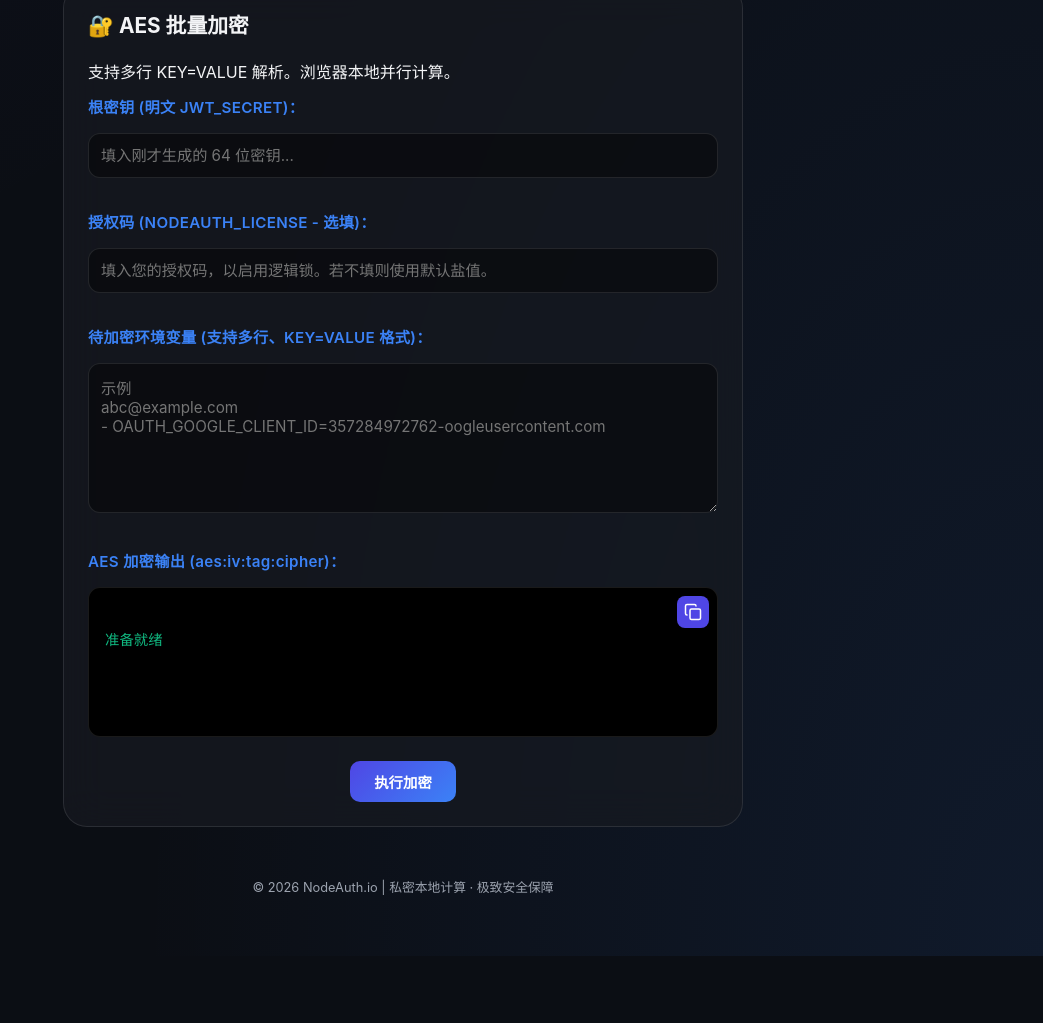
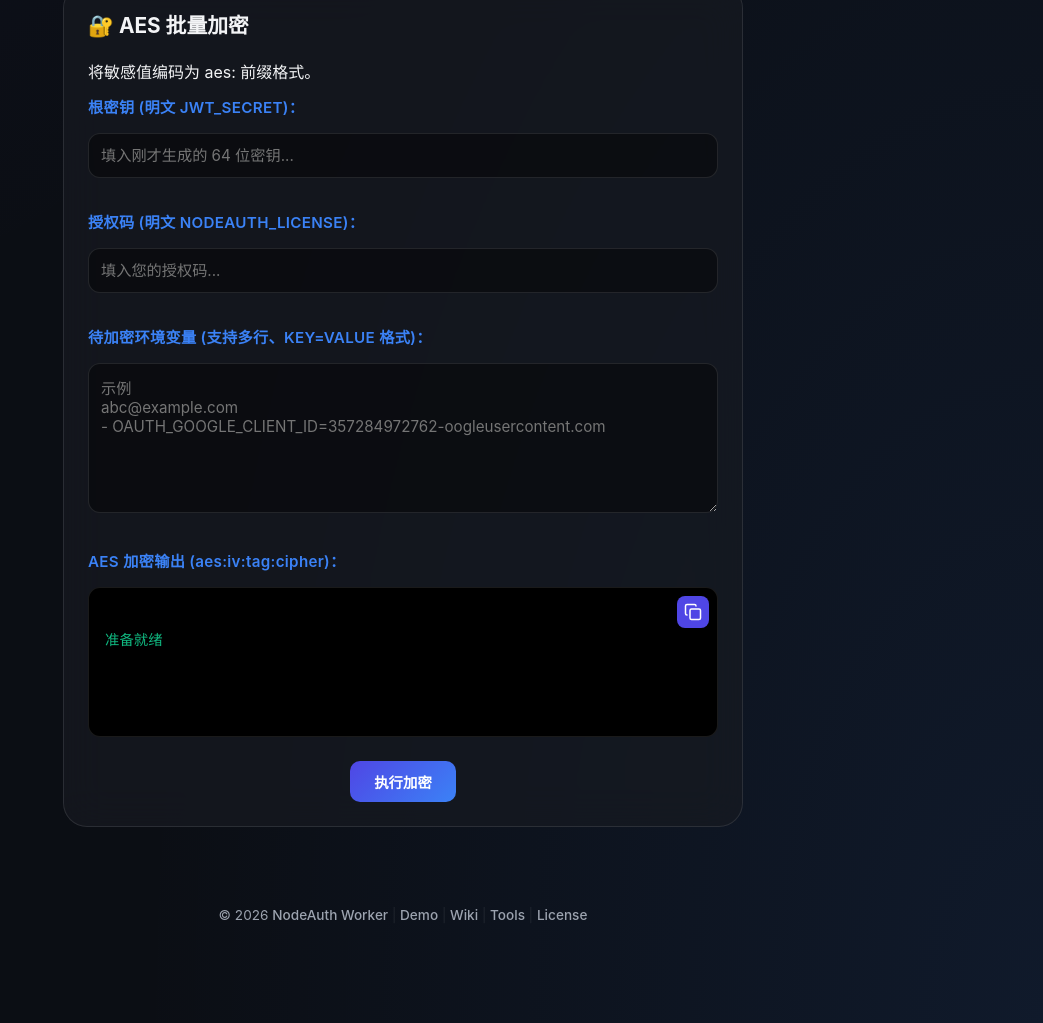
Before and after one commit to nodeauth/nodeauth-tools, a plain HTML site: page index.html in a window 1280 px wide. Shown: the part 1339-2362 px from the top of the page, without its empty margins (237-1280 px from the left). Before the commit the page ends 2295 px from the top, so only its background shows below. Drawn offline with Linux system fonts and the light colour scheme.

Commit message:
feat: 优化页脚展示、完善中英文翻译及支持页面标题国际化
- 实现页脚年份动态生成
- 更新页脚链接（新增 Demo, Wiki, Tools 等链接）
- 优化页脚样式与交互动画
- 对齐并更新中英文 i18n 字典内容
- 增加页面 `<title>` 标签的国际化支持

```diff
--- a/assets/app.js
+++ b/assets/app.js
@@ -4,6 +4,7 @@ const ITERATIONS = 100000;
 // I18n Dictionary
 const i18n = {
     zh: {
+        page_title: "NodeAuth Worker 部署辅助工具",
         lang_btn: "English",
         header_sub: "部署辅助工具",
         t1_title: "🎲 随机密钥生成",
@@ -11,14 +12,14 @@ const i18n = {
         t1_label: "生成的安全字符串 (64位)：",
         btn_regenerate: "重新生成",
         t2_title: "📦 Base64 编码",
-        t2_subtitle: "将环境变量包装为 base64: 前缀格式。",
+        t2_subtitle: "将环境变量编码为 base64: 前缀格式。",
         t2_label: "输入原始变量：",
         t2_ph: "输入环境变量",
         t2_out_label: "编码输出：",
         t_hex_title: "🔡 Hex 编码",
-        t_hex_subtitle: "将敏感值转换为十六进制 hex: 格式。",
+        t_hex_subtitle: "将敏感值编码为十六进制 hex: 前缀格式。",
         t3_title: "🔐 AES 批量加密",
-        t3_subtitle: "支持多行 KEY=VALUE 解析。浏览器本地并行计算。",
+        t3_subtitle: "将敏感值编码为 aes: 前缀格式。",
         t3_secret_label: "根密钥 (明文 JWT_SECRET)：",
         t3_secret_ph: "填入刚才生成的 64 位密钥...",
         t3_target_label: "待加密环境变量 (支持多行、KEY=VALUE 格式)：",
@@ -26,15 +27,16 @@ const i18n = {
         t3_out_label: "AES 加密输出 (aes:iv:tag:cipher)：",
         ready_status: "准备就绪",
         btn_encrypt: "执行加密",
-        footer_note: "私密本地计算 · 极致安全保障",
+        footer_note: "wiki.nodeauth.io | license.nodeauth.io",
         err_missing: "❌ 请提供 JWT_SECRET 和 待加密值",
-        t3_license_label: "授权码 (NODEAUTH_LICENSE - 选填)：",
-        t3_license_ph: "填入您的授权码，以启用逻辑锁。若不填则使用默认盐值。",
+        t3_license_label: "授权码 (明文 NODEAUTH_LICENSE)：",
+        t3_license_ph: "填入您的授权码...",
         status_derive: "⚡ 正在派生根密钥 (100k PBKDF2)...",
         status_encrypting: "🔨 正在解析并加密 {n} 个条目...",
         btn_copy_tips: "点击复制"
     },
     en: {
+        page_title: "NodeAuth Worker Deploy Helper",
         lang_btn: "简体中文",
         header_sub: "Deploy Helper",
         t1_title: "🎲 Random Secret Generator",
@@ -42,14 +44,14 @@ const i18n = {
         t1_label: "Generated Secure String (64-bit):",
         btn_regenerate: "Regenerate",
         t2_title: "📦 Base64 Encoder",
-        t2_subtitle: "Wraps variables into base64: prefix format.",
+        t2_subtitle: "Encodes variables into base64: prefix format.",
         t2_label: "Input Plaintext:",
         t2_ph: "Enter environment variable",
         t2_out_label: "Encoded Output:",
         t_hex_title: "🔡 Hex Encoding",
-        t_hex_subtitle: "Converts sensitive values into hex: format.",
+        t_hex_subtitle: "Encodes sensitive values into hex: prefix format.",
         t3_title: "🔐 Batch AES Encryptor",
-        t3_subtitle: "Supports KEY=VALUE parsing. Local calculation.",
+        t3_subtitle: "Encodes sensitive values into aes: prefix format.",
         t3_secret_label: "Root Key (Plaintext JWT_SECRET):",
         t3_secret_ph: "Enter the generated 64-bit secret...",
         t3_target_label: "Target Variables (Multi-line, KEY=VALUE supported):",
@@ -57,10 +59,10 @@ const i18n = {
         t3_out_label: "AES Output (aes:iv:tag:cipher):",
         ready_status: "Ready",
         btn_encrypt: "Encrypt Now",
-        footer_note: "Local Computation · Zero Data Transmission",
+        footer_note: "wiki.nodeauth.io | license.nodeauth.io",
         err_missing: "❌ Please provide JWT_SECRET and values",
-        t3_license_label: "License (NODEAUTH_LICENSE - Optional):",
-        t3_license_ph: "Enter your license to enable logic lock. Leave empty to use default salt.",
+        t3_license_label: "License (Plaintext NODEAUTH_LICENSE):",
+        t3_license_ph: "Enter your license...",
         status_derive: "⚡ Deriving root key (100k PBKDF2)...",
         status_encrypting: "🔨 Encrypting {n} items...",
         btn_copy_tips: "Click to copy"
@@ -76,6 +78,7 @@ function toggleLang() {
 
 function applyLang() {
     const dict = i18n[currentLang];
+    if (dict.page_title) document.title = dict.page_title;
     document.querySelectorAll('[data-i18n]').forEach(el => {
         const key = el.getAttribute('data-i18n');
         if (dict[key]) el.innerHTML = dict[key];
@@ -238,3 +241,4 @@ function copy(id) {
 initTheme();
 applyLang();
 generateRandom();
+document.getElementById('copyright-year').textContent = new Date().getFullYear();
--- a/assets/style.css
+++ b/assets/style.css
@@ -231,7 +231,49 @@ code {
 
 footer {
     text-align: center;
-    margin-top: 50px;
+    margin-top: 80px;
+    padding-bottom: 40px;
+}
+
+footer p {
     color: var(--text-dim);
-    font-size: 0.8rem;
+    font-size: 0.85rem;
+    display: flex;
+    align-items: center;
+    justify-content: center;
+    gap: 12px;
+    flex-wrap: wrap;
 }
+
+footer a {
+    color: var(--text-dim);
+    text-decoration: none;
+    transition: all 0.2s cubic-bezier(0.4, 0, 0.2, 1);
+    font-weight: 500;
+    position: relative;
+}
+
+footer a::after {
+    content: '';
+    position: absolute;
+    width: 0;
+    height: 1px;
+    bottom: -2px;
+    left: 0;
+    background-color: var(--primary);
+    transition: width 0.2s ease;
+}
+
+footer a:hover {
+    color: var(--text-main);
+}
+
+footer a:hover::after {
+    width: 100%;
+}
+
+footer .sep {
+    color: var(--glass-border);
+    font-weight: 300;
+    user-select: none;
+}
--- a/index.html
+++ b/index.html
@@ -4,7 +4,7 @@
 <head>
     <meta charset="UTF-8">
     <meta name="viewport" content="width=device-width, initial-scale=1.0">
-    <title>NodeAuth Worker Deploy Helper | 部署辅助工具</title>
+    <title data-i18n="page_title">NodeAuth Worker Deploy Helper | 部署辅助工具</title>
     <link rel="icon" type="image/svg+xml" href="assets/favicon.svg">
     <link rel="stylesheet" href="assets/style.css">
 </head>
@@ -118,7 +118,18 @@
         </main>
 
         <footer>
-            <p>© 2026 NodeAuth.io | <span data-i18n="footer_note">私密本地计算 · 极致安全保障</span></p>
+            <p>
+                <span>© <span id="copyright-year"></span>
+                    <a href="https://github.com/nodeauth/nodeauth-worker" target="_blank">NodeAuth Worker</a>
+                    <span class="sep">|</span>
+                    <a href="https://demo.nodeauth.io" target="_blank">Demo</a>
+                    <span class="sep">|</span>
+                    <a href="https://wiki.nodeauth.io" target="_blank">Wiki</a>
+                    <span class="sep">|</span>
+                    <a href="https://tools.nodeauth.io" target="_blank">Tools</a>
+                    <span class="sep">|</span>
+                    <a href="https://license.nodeauth.io" target="_blank">License</a>
+            </p>
         </footer>
     </div>
 
```
